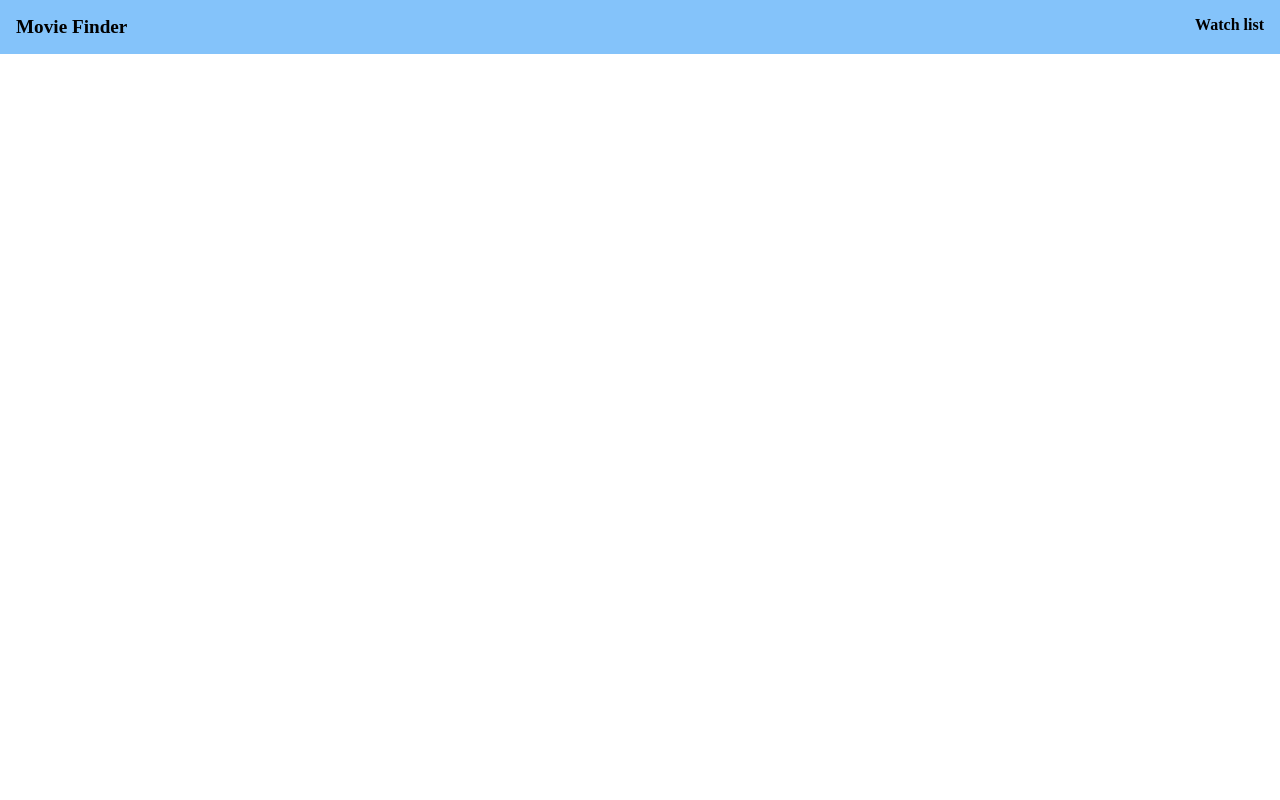
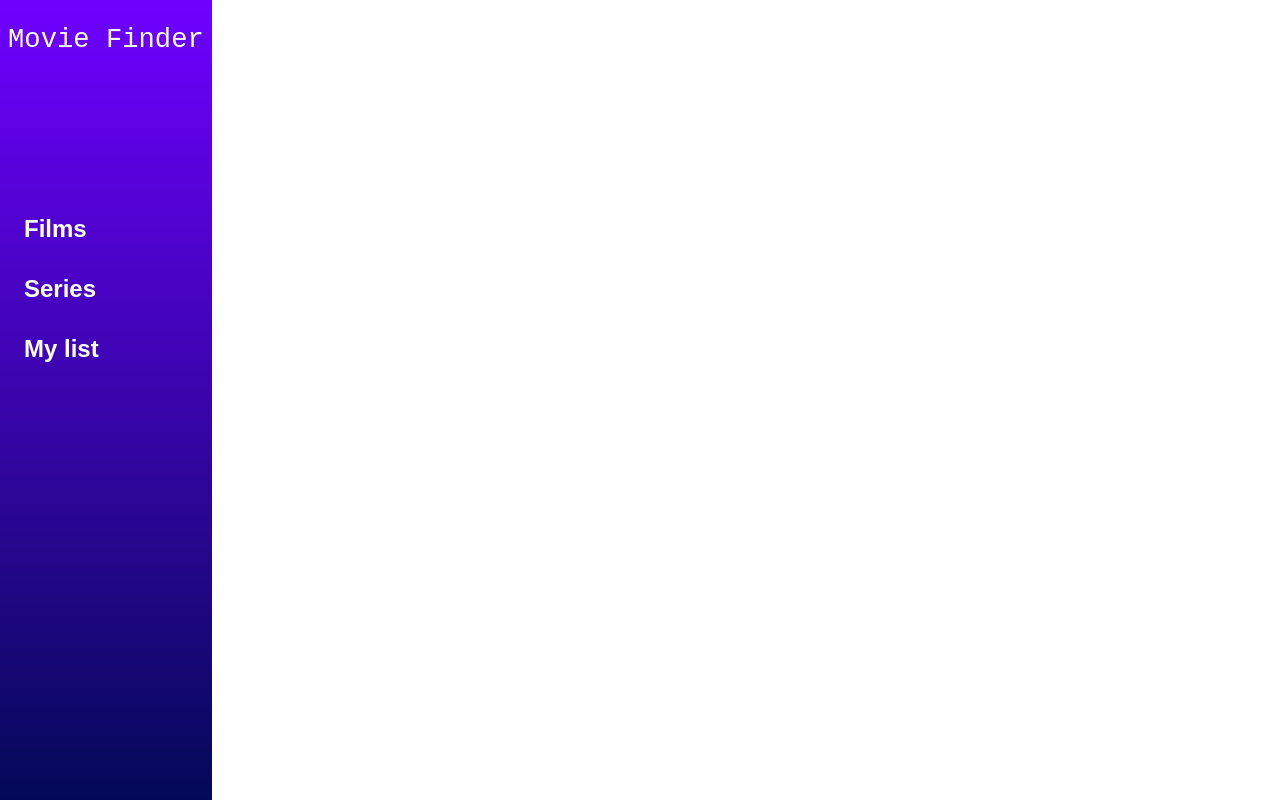
Before and after one commit to GSG-G8/w3-movie-finder, a website: page index.html in a window 1280 px wide. Drawn offline with Linux system fonts and the light colour scheme.

Commit message:
edit the header html and delete it

```diff
--- a/css/style.css
+++ b/css/style.css
@@ -1,17 +1,38 @@
 * {
   margin: 0;
 }
-.header {
-  background-color: rgb(132, 195, 250);
+.aside{
   display: flex;
-  justify-content: space-between;
-  padding: 1em;
+  flex-direction: column;
+  background-image: linear-gradient(rgb(111, 0, 255), rgb(3, 9, 87)) ;
+  position: absolute;
+  top: 0;
+  bottom: 0;
+  left: 0;
+  padding: 0.5rem;
+
 }
-.header__logo {
-  color: rgb(0, 0, 0);
-  font-size: 1.2em;
+.aside__logo{
+  font-size: 1.7rem;
+  margin-bottom: 8rem;
+  margin-top: 1rem;
+  color: white;
+  font-family: monospace;
+}
+.aside__child{
+  display: flex;
+  flex-direction: column;
+align-items: flex-start;
+margin-left: 1rem;
+
+}
+.aside__category{
+  font-size: 1.5rem;
   font-weight: bold;
+  color: rgb(255, 255, 255);
+  font-family: Arial, Helvetica, sans-serif;
+  margin-top: 2rem;
 }
-.header__whtch-list {
-  font-weight: bold;
+.aside__category:hover{
+  color: rgb(240, 236, 0);
 }
--- a/index.html
+++ b/index.html
@@ -8,10 +8,14 @@
     <link rel="stylesheet" href="css/style.css" />
   </head>
   <body>
-    <header class="header">
-      <span class="header__logo">Movie Finder</span>
-      <span class="header__whtch-list">Watch list</span>
-    </header>
+<aside class="aside">
+    <span class="aside__logo">Movie Finder</span>
+    <div class="aside__child">
+        <span class="aside__category">Films</span>
+        <span class="aside__category">Series</span>
+        <span class="aside__category">My list</span>
+    </div>
+</aside>
 
     <script src="js/logic.js"></script>
     <script src="js/DOM.js"></script>
```
